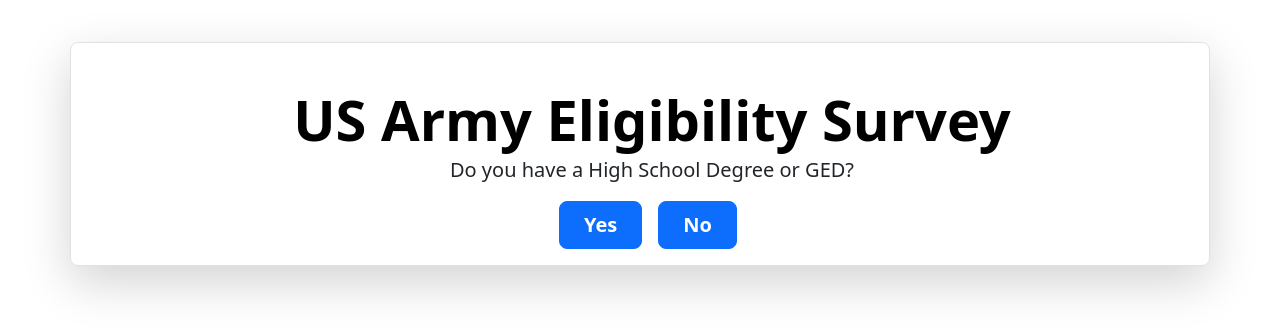
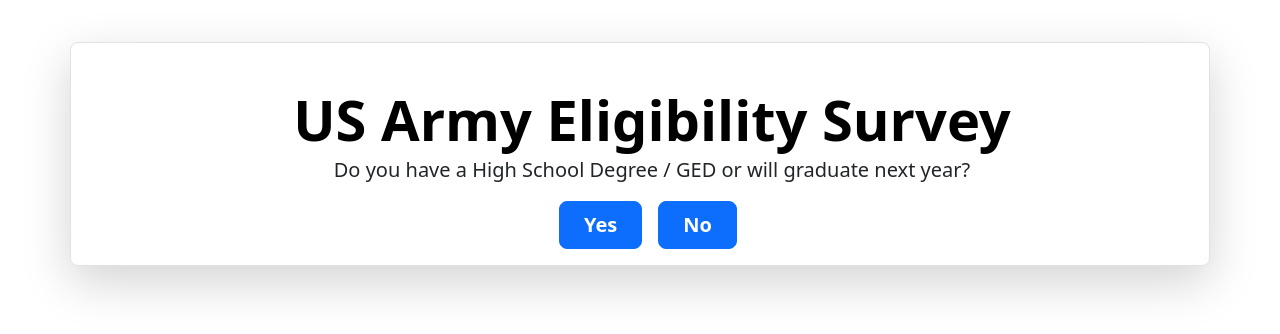
Before and after one commit to Gangster-Who/US_Army_Recruit, a plain HTML site: page public/survey.html in a window 1280 px wide. Both pictures are taken after a click on the button "Yes". Shown: the part 78-412 px from the top of the page. Drawn offline with nearby package versions, Linux system fonts and the light colour scheme.

Commit message:
Add files via upload

```diff
--- a/index.js
+++ b/index.js
@@ -12,19 +12,23 @@
 
 const questions = [
   "Do you have a valid Green Card or US Citizenship?",
-  "Do you have a High School Degree or GED?",
-  "Have you ever been to a doctor? Did you receive any major surgery? Are you currently taking any medicine?",
+  "Do you have a High School Degree / GED or will graduate next year?",
+  "Did you receive any major surgery? Are you currently taking any medicine?",
   "Have you ever been arrested or got involved in any law violation?",
-  "Have you ever used drugs?",
-  "Are you prior service and what branch?"
+  "Have you ever used drugs?"
 ];
 
 let currentQuestionIndex = 0;
 
 function handleAnswer(isEligible) {
-  if (!isEligible) {
-      window.location.href = 'not-eligible.html';
-      return;
+  if ((currentQuestionIndex >= 2 && currentQuestionIndex <= 4) && isEligible) {
+    window.location.href = 'not-eligible.html';
+    return;
+  }
+
+  if ((currentQuestionIndex < 2) && !isEligible) {
+    window.location.href = 'not-eligible.html';
+    return;
   }
 
   currentQuestionIndex++;
```
Also changed, not shown: public/not-eligible.html (+1 -1 lines).
